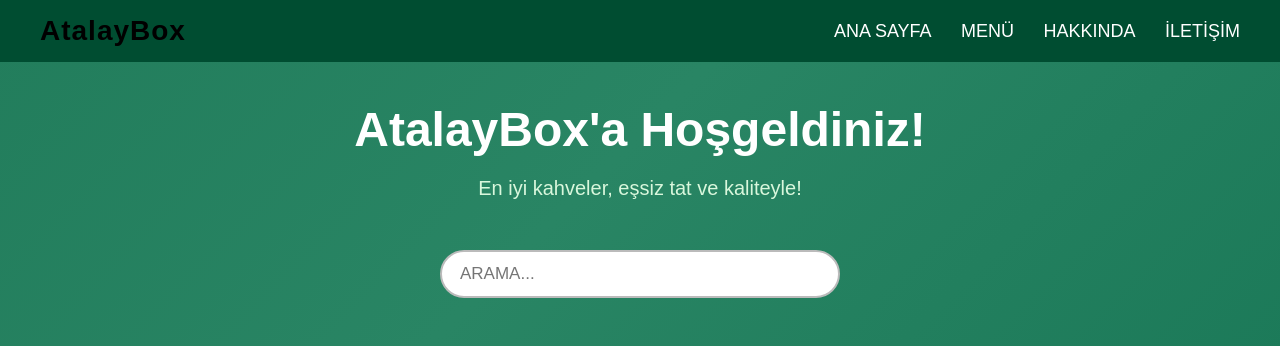
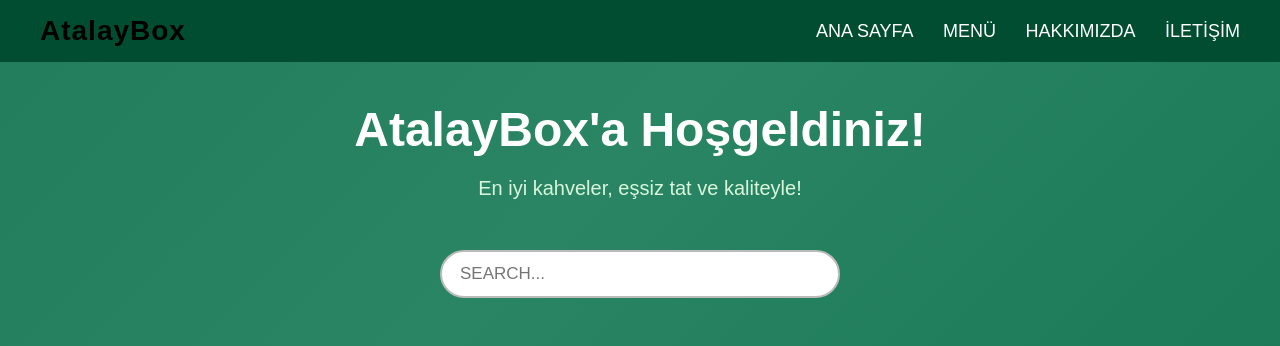
Before and after one commit to atalaytva/coffee-box, a plain HTML site: page index.html in a window 1280 px wide. Shown: the top 346 px of the page. Drawn offline with Linux system fonts and the light colour scheme; grey boxes are pictures that could not be loaded.

Commit message:
Update index.html

```diff
--- a/index.html
+++ b/index.html
@@ -67,7 +67,7 @@ header nav a:hover { color:#d9f7dc; }
     <nav>
         <a onclick="showSection('home')">ANA SAYFA</a>
         <a onclick="showSection('menu')">MENÜ</a>
-        <a href="#">HAKKINDA</a>
+        <a href="#">HAKKIMIZDA</a>
         <a onclick="showSection('call')">İLETİŞİM</a>
     </nav>
 </header>
@@ -79,14 +79,14 @@ header nav a:hover { color:#d9f7dc; }
     </div>
 
     <div id="search-box">
-        <input type="text" placeholder="ARAMA...">
+        <input type="text" placeholder="SEARCH...">
     </div>
 
     <!-- Slider Home -->
     <div class="slider-container">
         <button class="slide-btn left" onclick="manualSlide('home', -1)">&#10094;</button>
         <div class="slider-wrapper" id="slider-home">
-            <!-- کارت‌ها با عکس‌ها -->
+
             <div class="coffee-card">
                 <img src="https://images.unsplash.com/photo-1510626176961-4b9f6fc64f3b" alt="Espresso">
                 <h3>Espresso</h3>
@@ -140,7 +140,7 @@ header nav a:hover { color:#d9f7dc; }
     <div class="slider-container">
         <button class="slide-btn left" onclick="manualSlide('menu', -1)">&#10094;</button>
         <div class="slider-wrapper" id="slider-menu">
-            <!-- همان کارت‌ها با عکس‌ها -->
+
             <div class="coffee-card">
                 <img src="https://images.unsplash.com/photo-1510626176961-4b9f6fc64f3b" alt="Espresso">
                 <h3>Espresso</h3>
@@ -218,7 +218,7 @@ function manualSlide(sliderName, direction){
     slider.wrapper.style.transform = `translateX(${-slider.index * cardWidth}px)`;
 }
 
-// حرکت اتوماتیک
+
 setInterval(()=>{
     manualSlide('home', 1);
     manualSlide('menu', 1);
```
